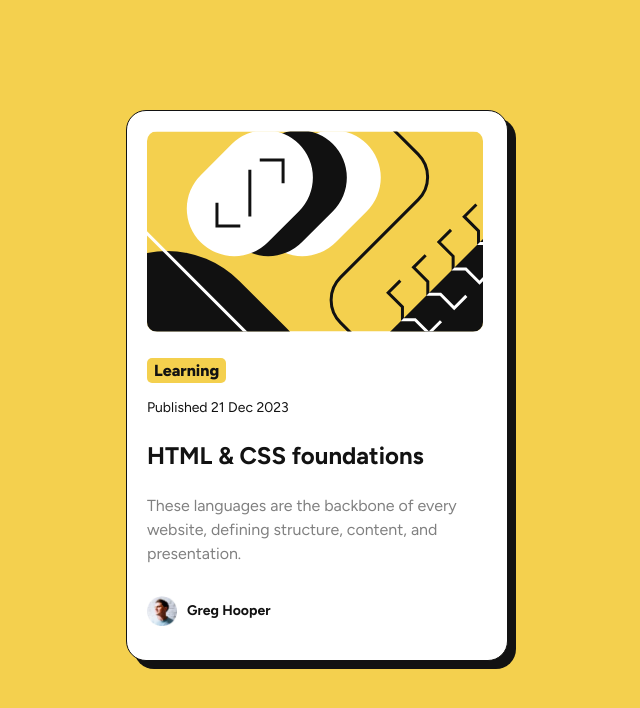
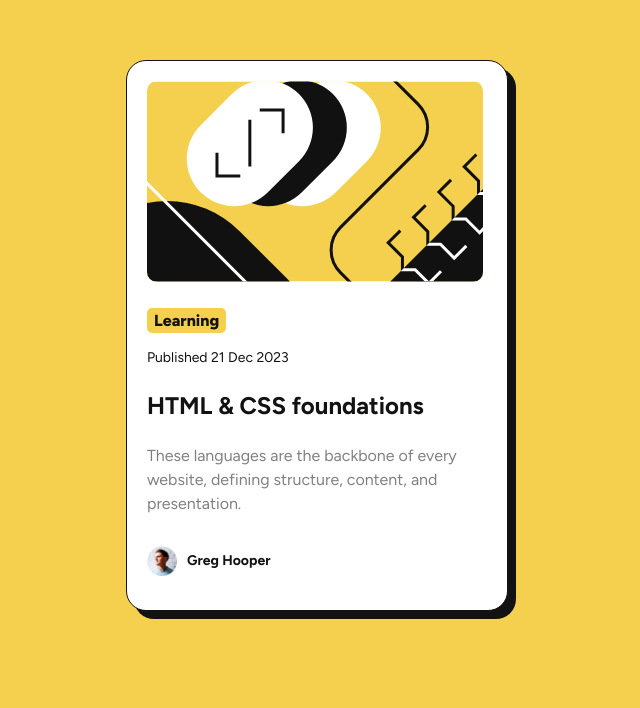
Before and after one commit to jenniferom/blog-preview-card, a React (Vite) app: page / in a window 1280 px wide. Shown: the part 172-880 px from the top of the page, without its empty margins (323-963 px from the left). Built offline with nearby package versions, Linux system fonts and the light colour scheme.

Commit message:
Update App.css

```diff
--- a/src/App.css
+++ b/src/App.css
@@ -8,7 +8,7 @@
   box-shadow: 8px 8px;
   width: 340px;
   max-height: 600px;
-  margin: 250px 0;
+  margin: 200px 0;
   padding: 20px;
   border: 0.8px solid;
   position: relative;
```
